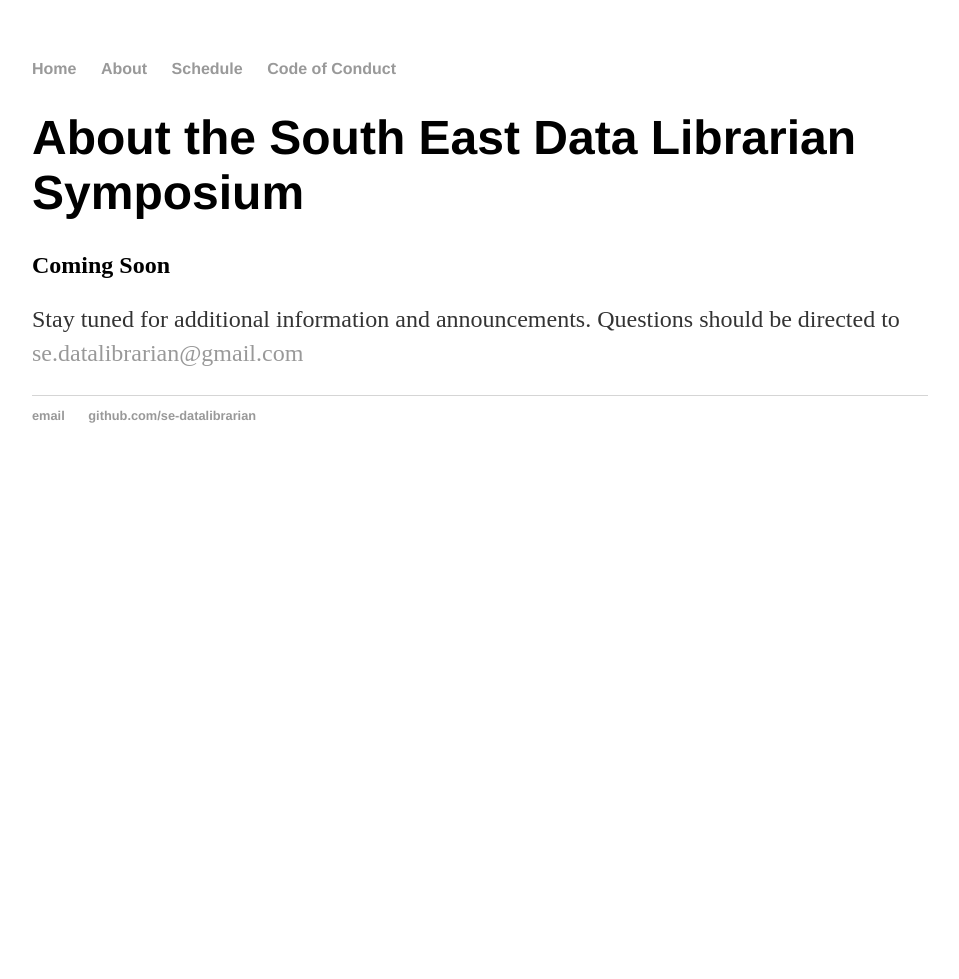
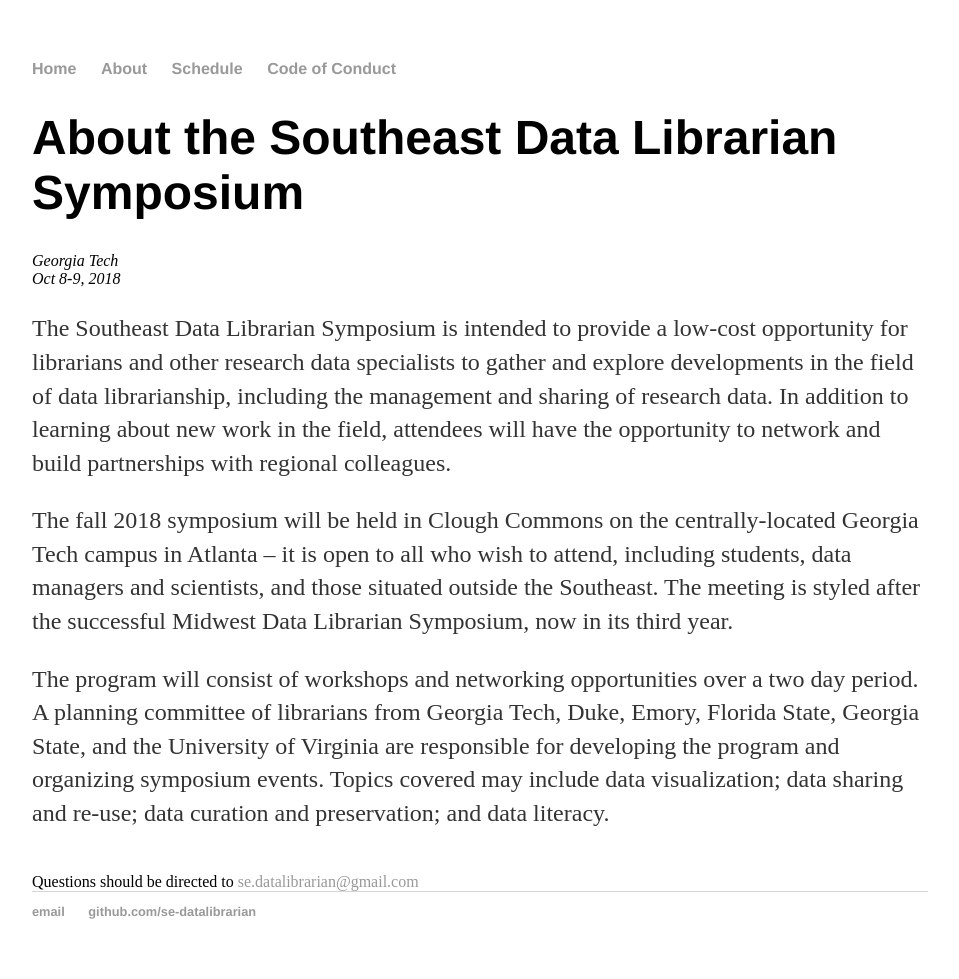
Before and after one commit to se-datalibrarian/test, a Jekyll site: the page built from about/index.html, in a window 1280 px wide. Shown: the whole page, without its empty margins (160-1119 px from the left). Built offline with Jekyll 4.4.1, drawn with Linux system fonts in a browser that asks for light colours; before the commit the page ends 900 px from its top, so only the background shows below that.

Commit message:
Added about text

```diff
--- a/about/index.html
+++ b/about/index.html
@@ -1,11 +1,21 @@
 ---
 layout: default
-title:  About the South East Data Librarian Symposium
+title:  About the Southeast Data Librarian Symposium
 ---
     		<div class="blurb">
-			<h1>About the South East Data Librarian Symposium</h1>
-				<h2>Coming Soon</h2>
+			<h1>About the Southeast Data Librarian Symposium</h1>
+				<em>Georgia Tech<BR>
+					Oct 8-9, 2018</em>
 				<p>
-<p>
-Stay tuned for additional information and announcements. Questions should be directed to <a href="mailto:se.datalibrarian@gmail.com">se.datalibrarian@gmail.com</a></p>
+
+
+The Southeast Data Librarian Symposium is intended to provide a low-cost opportunity for librarians and other research data specialists to gather and explore developments in the field of data librarianship, including the management and sharing of research data. In addition to learning about new work in the field, attendees will have the opportunity to network and build partnerships with regional colleagues.
+					</P><P>
+The fall 2018 symposium will be held in Clough Commons on the centrally-located Georgia Tech campus in Atlanta – it is open to all who wish to attend, including students, data managers and scientists, and those situated outside the Southeast.  The meeting is styled after the successful Midwest Data Librarian Symposium, now in its third year.
+			</P><p>
+The program will consist of workshops and networking opportunities over a two day period. A planning committee of librarians from Georgia Tech, Duke, Emory, Florida State, Georgia State, and the University of Virginia are responsible for developing the program and organizing symposium events. Topics covered may include data visualization; data sharing and re-use; data curation and preservation; and data literacy.
+			</P>
+
+
+	<BR>Questions should be directed to <a href="mailto:se.datalibrarian@gmail.com">se.datalibrarian@gmail.com</a>
     		</div><!-- /.blurb -->
```
